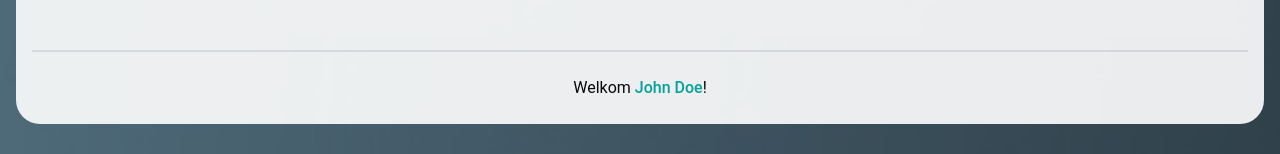
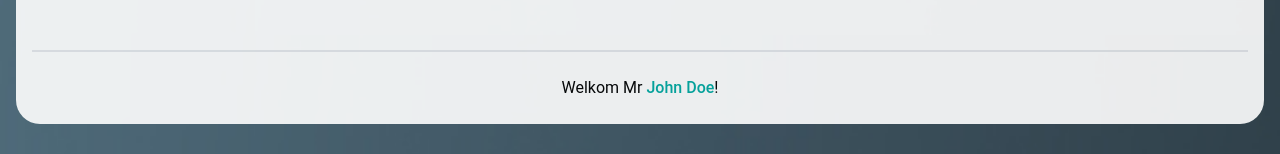
Before and after one commit to DavidvdBent/realestate, a React (Vite) app: page / in a window 1280 px wide. Shown: the part 474-628 px from the top of the page. Built offline with nearby package versions, Linux system fonts and the light colour scheme.

Commit message:
Update MainLayout.jsx

```diff
--- a/src/layouts/MainLayout.jsx
+++ b/src/layouts/MainLayout.jsx
@@ -36,7 +36,7 @@ const MainLayout = () => {
 
             {/* <!-- Hi Section --> */}
             <div className="mt-8 border-t-2 flex justify-evenly">
-                <p className="mt-4 p-2">Welkom  <span className="text-rec-blue font-medium">{localStorage.getItem('name')}</span>!</p>
+                <p className="mt-4 p-2">Welkom Mr  <span className="text-rec-blue font-medium">{localStorage.getItem('name')}</span>!</p>
                 {/* <p className="mt-4 flex border-2 border-rec-blue rounded-2xl p-2">Uitloggen <IoIosLogOut className=' ml-4 font-medium text-xl text-rec-blue content-center items-center' /></p> */}
 
             </div>
```
